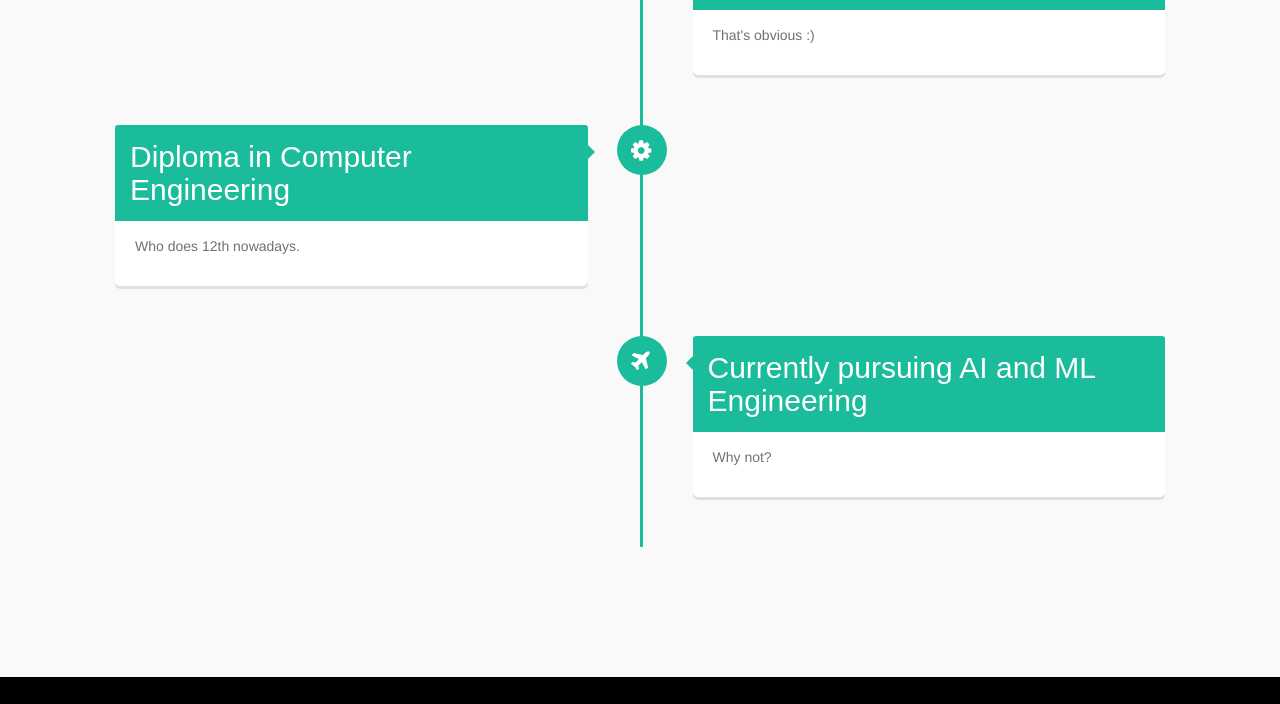
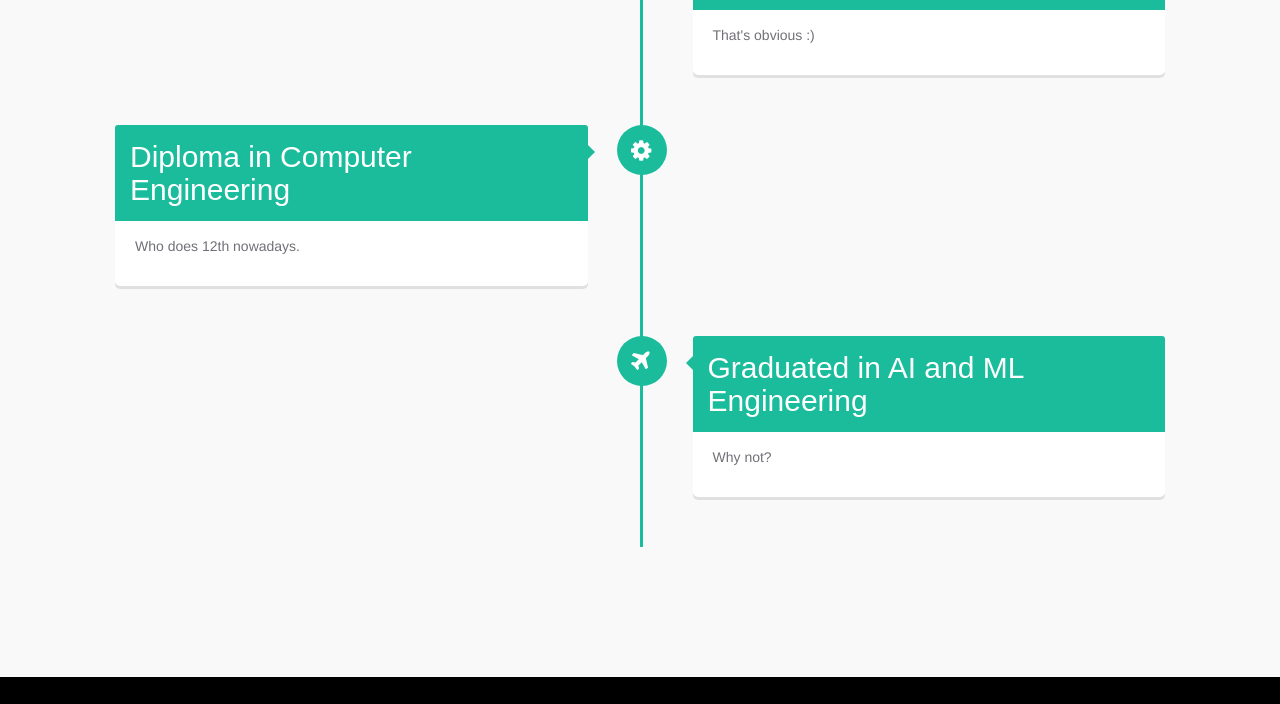
Before and after one commit to ishaan2692/ishaan2692.github.io, a plain HTML site: page index.html in a window 1280 px wide. Shown: the part 2204-2908 px from the top of the page. Drawn offline with nearby package versions, Linux system fonts and the light colour scheme.

Commit message:
Update index.html

```diff
--- a/index.html
+++ b/index.html
@@ -218,7 +218,7 @@
 
 
                             <div class="timeline-content right">
-                                <h2>Currently pursuing AI and ML Engineering</h2>
+                                <h2>Graduated in AI and ML Engineering</h2>
 
 
                                 <p>Why not?</p>
```
